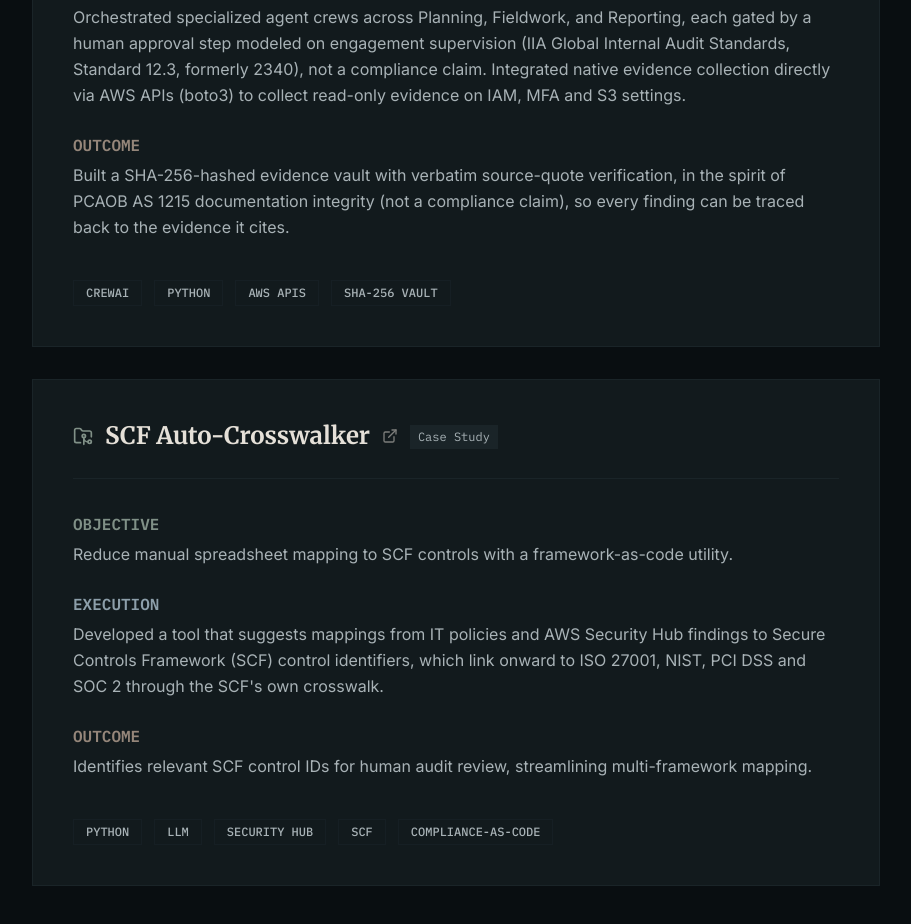
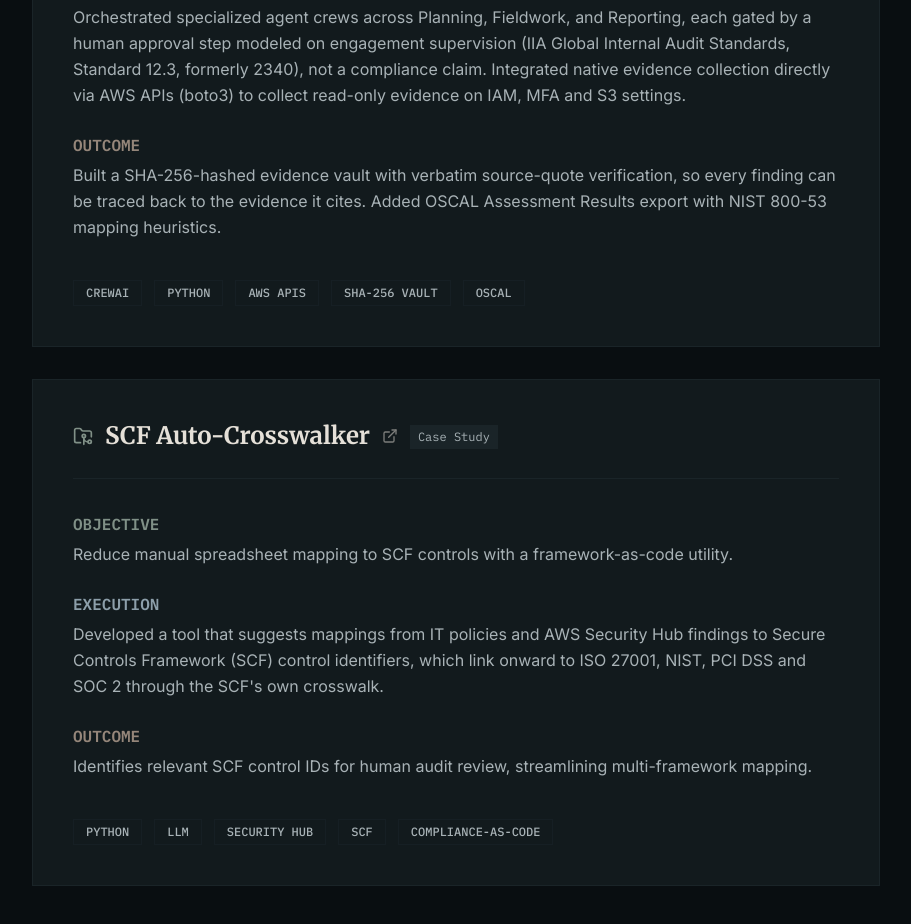
Before and after one commit to tvobrachini/tvobrachini.github.io, a React (Vite) app: page / in a window 1280 px wide. Shown: the part 3500-4424 px from the top of the page, without its empty margins (184-1095 px from the left). Built offline with nearby package versions, Linux system fonts and the light colour scheme.

Commit message:
Update portfolio: Highlight OSCAL and deterministic evidence matching in GRC Audit Swarm

```diff
--- a/index.html
+++ b/index.html
@@ -97,7 +97,7 @@
         </ul>
         <h2>Open-source projects (personal)</h2>
         <ul>
-          <li><a href="https://github.com/tvobrachini/grc-audit-swarm">GRC Audit Swarm</a>: multi-agent audit platform (CrewAI) with human approval gates, read-only AWS evidence collection and a hashed evidence vault.</li>
+          <li><a href="https://github.com/tvobrachini/grc-audit-swarm">GRC Audit Swarm</a>: multi-agent audit platform (CrewAI) with human approval gates, read-only AWS evidence collection, a hashed evidence vault, and OSCAL export.</li>
           <li><a href="https://github.com/tvobrachini/scf-auto-crosswalker">SCF Auto-Crosswalker</a>: suggests mappings from IT policies and AWS Security Hub findings to Secure Controls Framework control IDs, for human review.</li>
         </ul>
         <h2>Education</h2>
--- a/src/data/portfolio.ts
+++ b/src/data/portfolio.ts
@@ -184,8 +184,8 @@ export const strategicProjects: StrategicProject[] = [
     execution:
       'Orchestrated specialized agent crews across Planning, Fieldwork, and Reporting, each gated by a human approval step modeled on engagement supervision (IIA Global Internal Audit Standards, Standard 12.3, formerly 2340), not a compliance claim. Integrated native evidence collection directly via AWS APIs (boto3) to collect read-only evidence on IAM, MFA and S3 settings.',
     outcome:
-      'Built a SHA-256-hashed evidence vault with verbatim source-quote verification, in the spirit of PCAOB AS 1215 documentation integrity (not a compliance claim), so every finding can be traced back to the evidence it cites.',
-    tags: ['CrewAI', 'Python', 'AWS APIs', 'SHA-256 Vault'],
+      'Built a SHA-256-hashed evidence vault with verbatim source-quote verification, so every finding can be traced back to the evidence it cites. Added OSCAL Assessment Results export with NIST 800-53 mapping heuristics.',
+    tags: ['CrewAI', 'Python', 'AWS APIs', 'SHA-256 Vault', 'OSCAL'],
   },
   {
     title: 'SCF Auto-Crosswalker',
```
Also changed, not shown: 2 other files (tests, documents, lock files or other folders).
